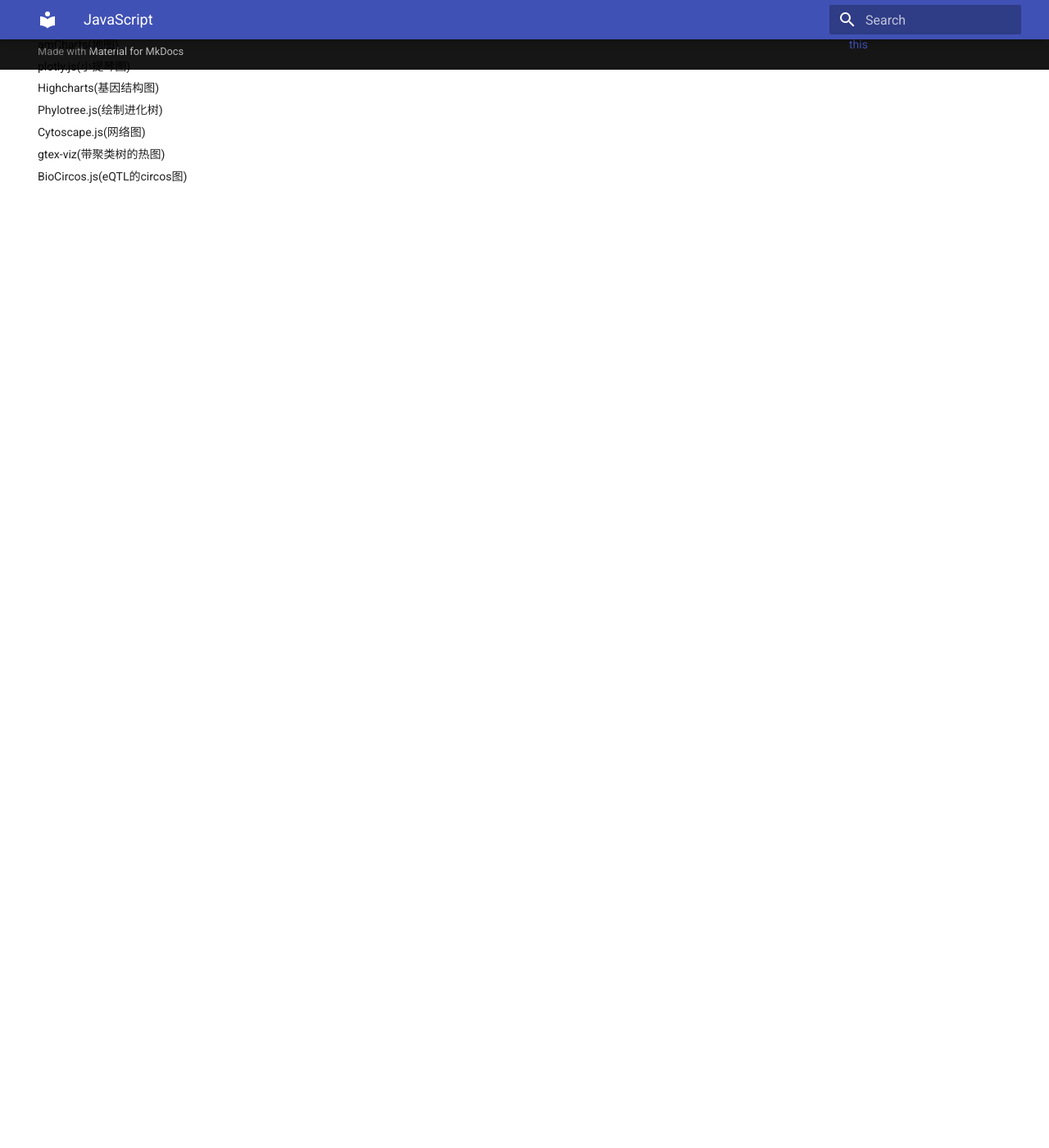
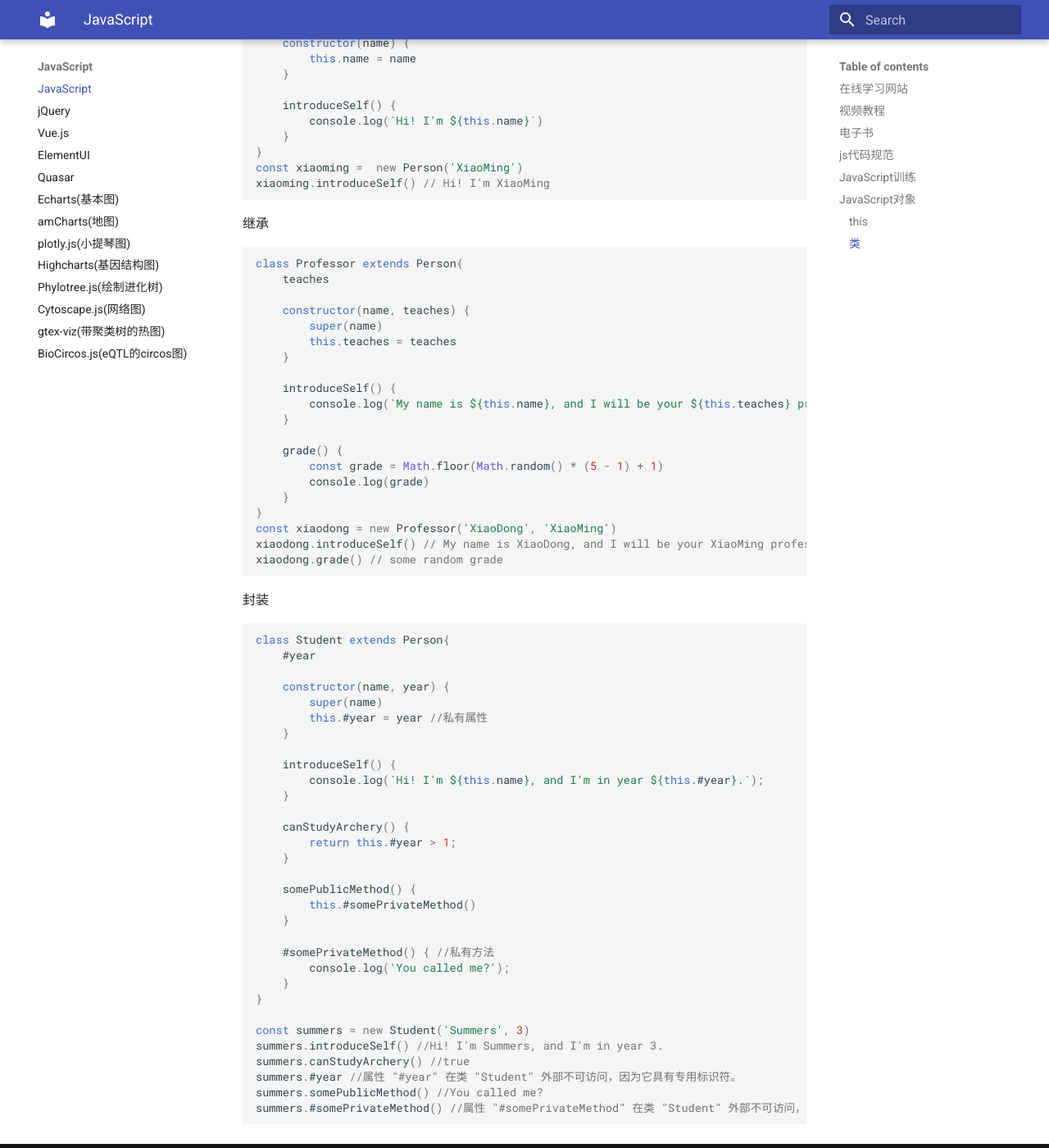
Before and after one commit to hzauwang/web-learn-v2, an MkDocs documentation site: the page built from docs/js/js.md, in a window 1280 px wide and 1400 px high, scrolled down 1315 px. Shown: the whole window at 82% size. Built offline with MkDocs 1.6.1 and Material for MkDocs 9.7.7, drawn with Linux system fonts in a browser that asks for light colours.

Commit message:
Update js.md

````diff
--- a/docs/js/js.md
+++ b/docs/js/js.md
@@ -34,3 +34,81 @@
 }
 person1.greeting() //输出"Hi! I'm Chris."
 ```
+
+### 类
+
+构造函数
+```JavaScript
+class Person{
+	name
+
+	constructor(name) {
+		this.name = name
+	}
+
+	introduceSelf() {
+		console.log(`Hi! I'm ${this.name}`)
+	}
+}
+const xiaoming =  new Person('XiaoMing')
+xiaoming.introduceSelf() // Hi! I'm XiaoMing
+```
+
+继承
+```JavaScript
+class Professor extends Person{
+	teaches
+
+	constructor(name, teaches) {
+		super(name)
+		this.teaches = teaches
+	}
+
+	introduceSelf() {
+		console.log(`My name is ${this.name}, and I will be your ${this.teaches} professor.`)
+	}
+
+	grade() {
+		const grade = Math.floor(Math.random() * (5 - 1) + 1)
+		console.log(grade)
+	}
+}
+const xiaodong = new Professor('XiaoDong', 'XiaoMing')
+xiaodong.introduceSelf() // My name is XiaoDong, and I will be your XiaoMing professor.
+xiaodong.grade() // some random grade
+```
+
+封装
+```JavaScript
+class Student extends Person{
+	#year
+
+	constructor(name, year) {
+		super(name)
+		this.#year = year //私有属性
+	}
+
+	introduceSelf() {
+		console.log(`Hi! I'm ${this.name}, and I'm in year ${this.#year}.`);
+	}
+
+	canStudyArchery() {
+		return this.#year > 1;
+	}
+
+	somePublicMethod() {
+		this.#somePrivateMethod()
+	}
+
+	#somePrivateMethod() { //私有方法
+		console.log('You called me?');
+	}
+}
+
+const summers = new Student('Summers', 3)
+summers.introduceSelf() //Hi! I'm Summers, and I'm in year 3.
+summers.canStudyArchery() //true
+summers.#year //属性 "#year" 在类 "Student" 外部不可访问，因为它具有专用标识符。
+summers.somePublicMethod() //You called me?
+summers.#somePrivateMethod() //属性 "#somePrivateMethod" 在类 "Student" 外部不可访问，因为它具有专用标识符。
+```
````
